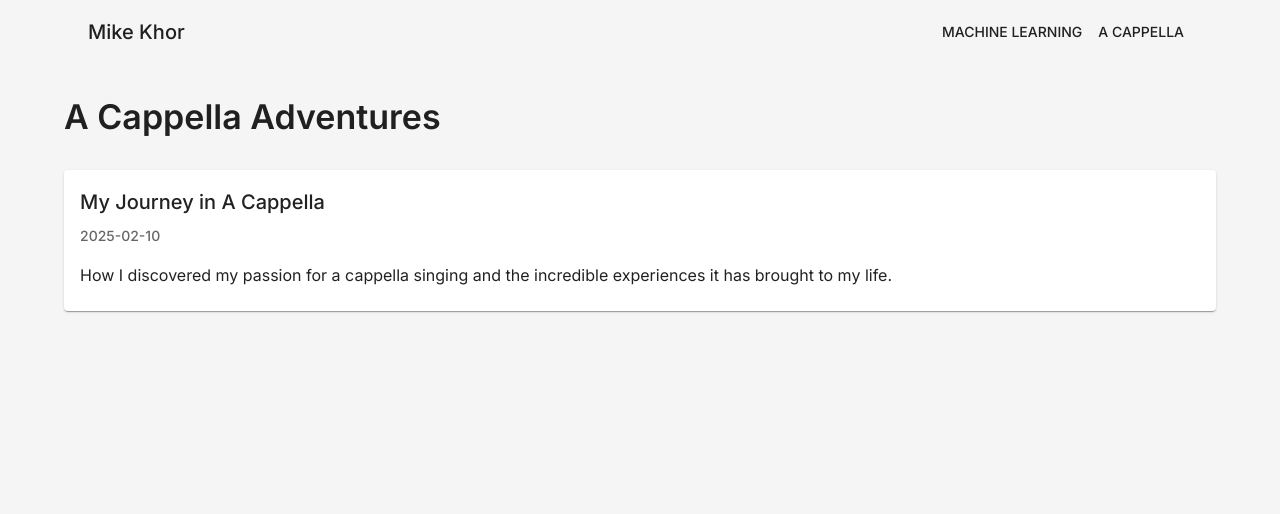
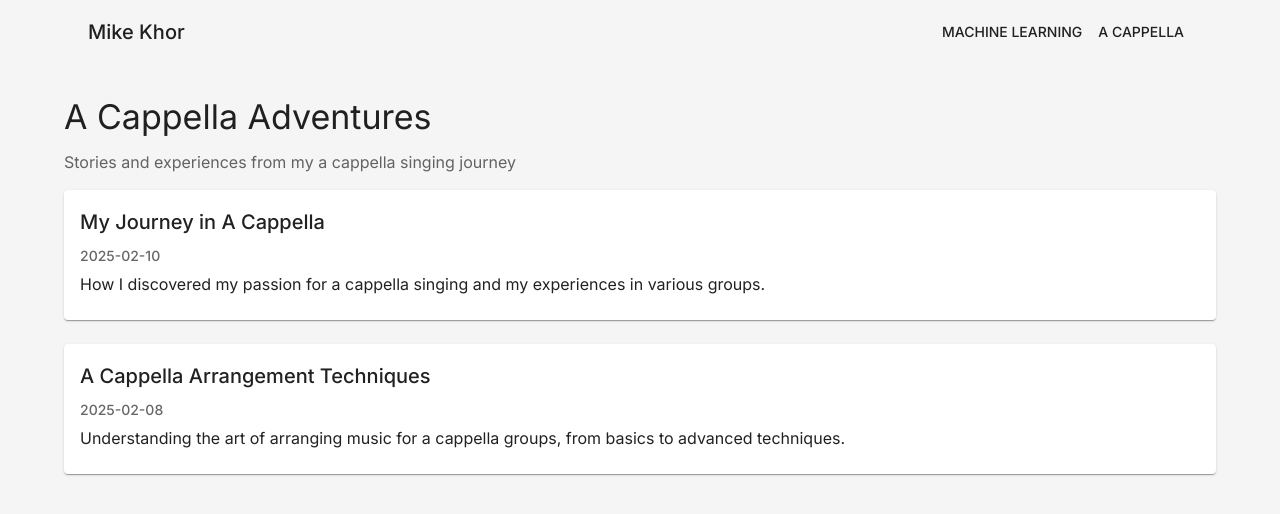
Before and after one commit to mikhail-kaur/mikekhor-personal-site, a React (Create React App) app: page /acappella in a window 1280 px wide. Shown: the top 514 px of the page. Built offline with nearby package versions, Linux system fonts and the light colour scheme.

Commit message:
Add A Cappella blog page

```diff
--- a/src/pages/ACappellaBlog.js
+++ b/src/pages/ACappellaBlog.js
@@ -6,47 +6,33 @@ function ACappellaBlog() {
     {
       title: 'My Journey in A Cappella',
       date: '2025-02-10',
-      summary: 'How I discovered my passion for a cappella singing and the incredible experiences it has brought to my life.',
+      summary: 'How I discovered my passion for a cappella singing and my experiences in various groups.',
     },
-    // Add more posts here as needed
+    {
+      title: 'A Cappella Arrangement Techniques',
+      date: '2025-02-08',
+      summary: 'Understanding the art of arranging music for a cappella groups, from basics to advanced techniques.',
+    },
   ];
 
   return (
     <Container maxWidth="lg" sx={{ mt: 4, mb: 4 }}>
-      <Typography
-        variant="h4"
-        component="h1"
-        gutterBottom
-        sx={{
-          fontWeight: 600,
-          mb: 4
-        }}
-      >
+      <Typography variant="h4" component="h1" gutterBottom>
         A Cappella Adventures
       </Typography>
+      <Typography variant="body1" color="text.secondary" paragraph>
+        Stories and experiences from my a cappella singing journey
+      </Typography>
+
       <Grid container spacing={3}>
         {posts.map((post, index) => (
           <Grid item xs={12} key={index}>
-            <Card sx={{
-              '&:hover': {
-                boxShadow: 6,
-                transition: 'box-shadow 0.3s ease-in-out'
-              }
-            }}>
+            <Card>
               <CardContent>
-                <Typography
-                  variant="h6"
-                  gutterBottom
-                  sx={{ fontWeight: 500 }}
-                >
+                <Typography variant="h6" gutterBottom>
                   {post.title}
                 </Typography>
-                <Typography
-                  variant="subtitle2"
-                  color="text.secondary"
-                  gutterBottom
-                  sx={{ mb: 2 }}
-                >
+                <Typography variant="subtitle2" color="text.secondary" gutterBottom>
                   {post.date}
                 </Typography>
                 <Typography variant="body1">
```
